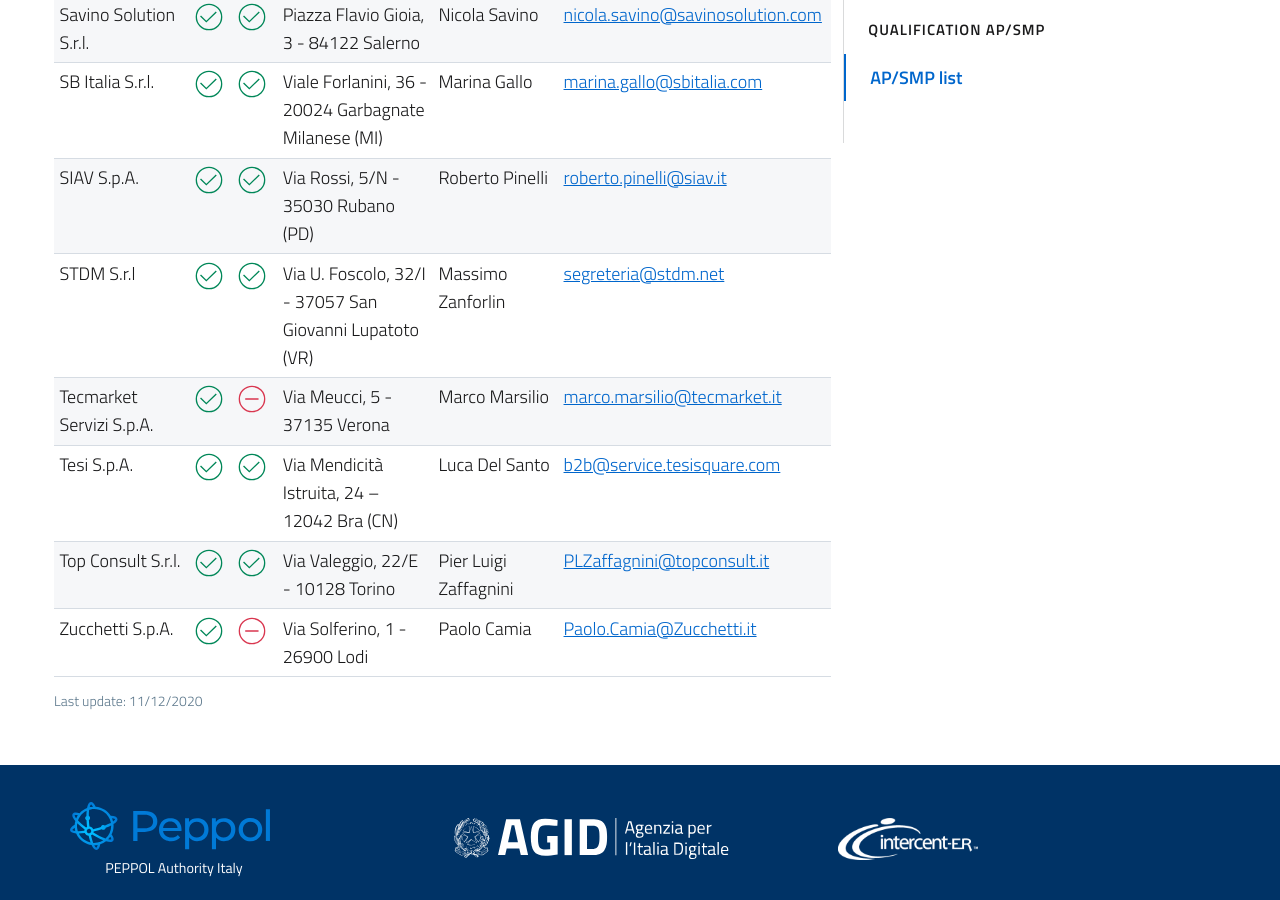
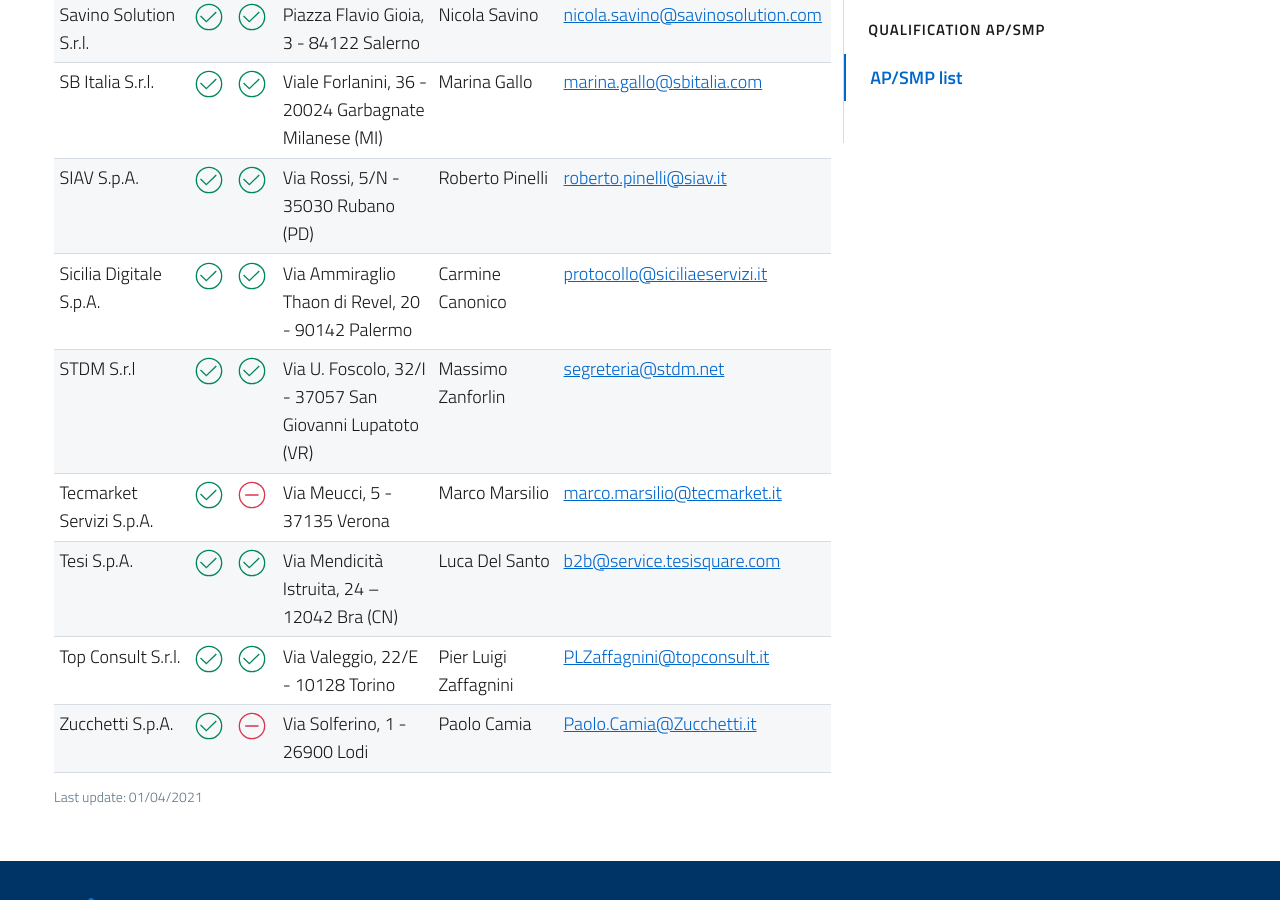
Before and after one commit to realeroberto/peppol.agid.gov.it, a Jekyll site: the page built from en/qualification-ap-smp/ap-smp-list.md, in a window 1280 px wide and 900 px high, scrolled down 2548 px. Built offline with Jekyll 4.4.1, drawn with Linux system fonts in a browser that asks for light colours; comment, search, counter and statistics services are not loaded.

Commit message:
Update AP/SMP list.

```diff
--- a/_data/ap-smp-list.yml
+++ b/_data/ap-smp-list.yml
@@ -149,6 +149,12 @@
   registered_office: Via Rossi, 5/N - 35030 Rubano (PD)
   contact_point: Roberto Pinelli
   contact_info: roberto.pinelli@siav.it
+- business_name: Sicilia Digitale S.p.A.
+  ap: true
+  smp: true
+  registered_office: Via Ammiraglio Thaon di Revel, 20 - 90142 Palermo
+  contact_point: Carmine Canonico
+  contact_info: protocollo@siciliaeservizi.it
 - business_name: STDM S.r.l
   ap: true
   smp: true
--- a/en/qualification-ap-smp/ap-smp-list.md
+++ b/en/qualification-ap-smp/ap-smp-list.md
@@ -6,7 +6,7 @@
 ref: elenco-ap-smp
 order: 5
 child_of_ref: qualificazione-ap-smp
-last_update: 11/12/2020
+last_update: 01/04/2021
 ---
 
 Below you can view the list of PEPPOL Access Point Providers recognized by the Italian PEPPOL Authority.
```
Also changed, not shown: it/qualificazione-ap-smp/elenco-ap-smp.md (+1 -1 lines).
